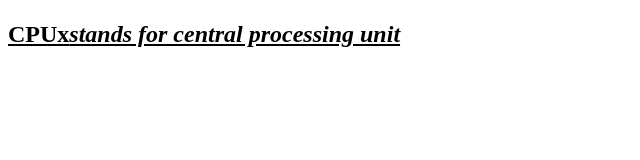
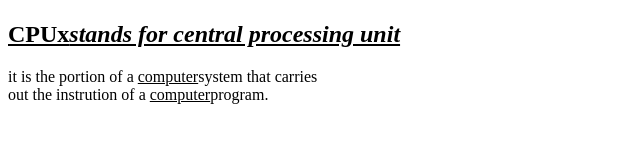
Before and after one commit to iamneo-production/fedacefdcaeadaeccdfffebaeceaec, a website: page public/index.html in a window 1280 px wide. Shown: the whole page, without its empty margins (0-640 px from the left). Drawn offline with Linux system fonts and the light colour scheme.

Commit message:
Backup Commit

```diff
--- a/public/index.html
+++ b/public/index.html
@@ -10,6 +10,8 @@
 <body>
     <h1></h1>
     <h2><u><b>CPUx</b><i>stands for central processing unit</i></u></h2>
+    it is the portion of a <u>computer</u>system that carries<br>
+    out the instrution of a <u>computer</u>program.<br>
 
 </body>
 </html>
```
